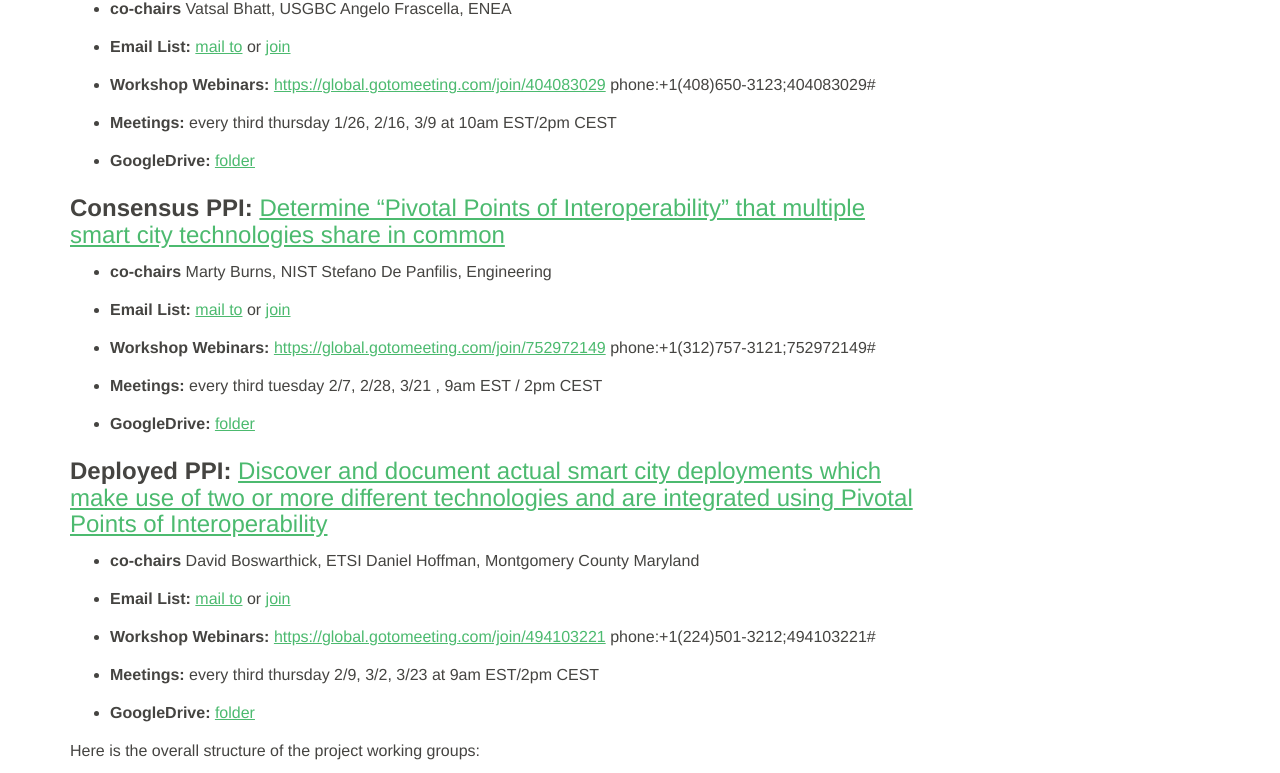
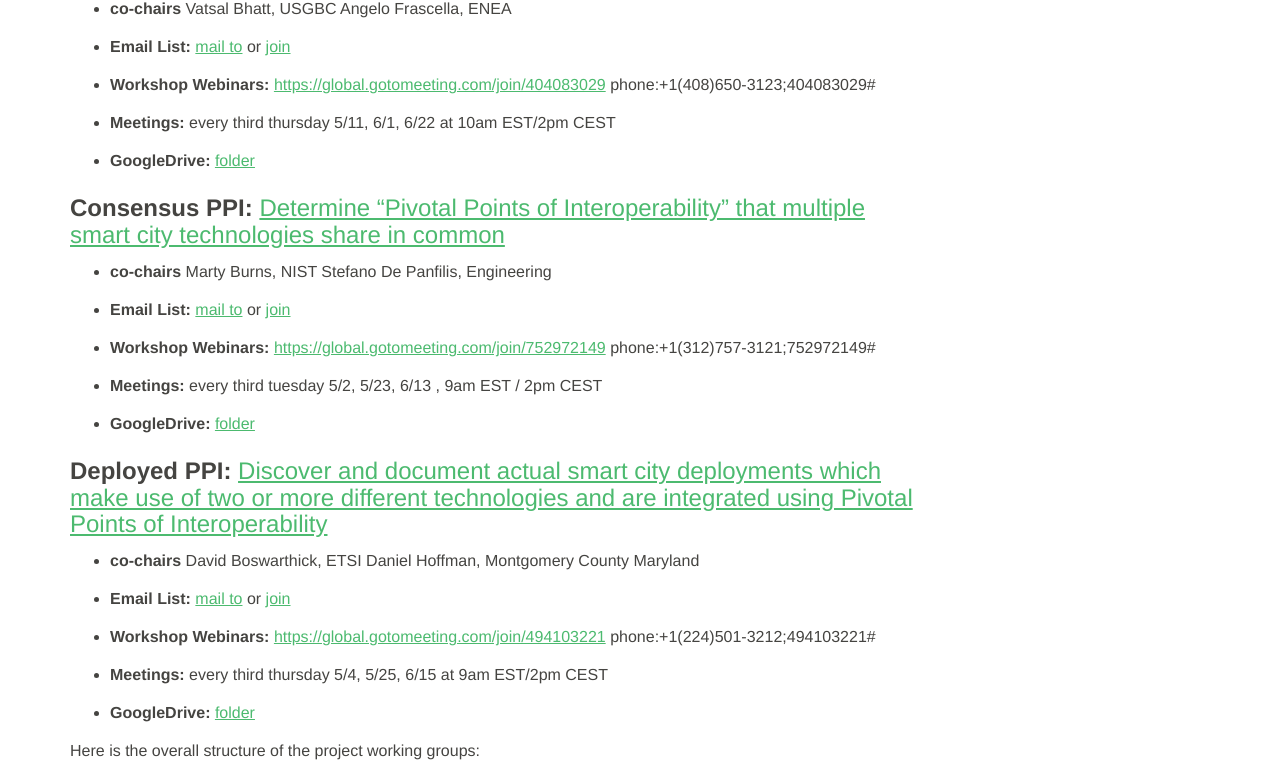
Before and after one commit to usnistgov/smartcitiesarchitecture, a Jekyll site: the page built from community/index.md, in a window 1280 px wide. Shown: the part 425-1198 px from the top of the page. Built offline with Jekyll 4.4.1, drawn with Linux system fonts in a browser that asks for light colours; nearby versions of some CDN libraries.

```diff
--- a/community/index.md
+++ b/community/index.md
@@ -20,7 +20,7 @@
 
   *  **Workshop Webinars:** [https://global.gotomeeting.com/join/404083029](https://global.gotomeeting.com/join/404083029) phone:+1(408)650-3123;404083029#
 
-  *  **Meetings:** every third thursday 1/26, 2/16, 3/9  at 10am EST/2pm CEST
+  *  **Meetings:** every third thursday 5/11, 6/1, 6/22  at 10am EST/2pm CEST
 
   *  **GoogleDrive:** [folder](https://drive.google.com/open?id=0B8X_t7SvioZdbzdFOFdWcFg4VWM)
 
@@ -36,7 +36,7 @@
 
   *	**Workshop Webinars:** [https://global.gotomeeting.com/join/752972149](https://global.gotomeeting.com/join/752972149) phone:+1(312)757-3121;752972149#
 
-  *	**Meetings:**  every third tuesday 2/7, 2/28, 3/21 , 9am EST / 2pm CEST
+  *	**Meetings:**  every third tuesday 5/2, 5/23, 6/13 , 9am EST / 2pm CEST
 
   *  **GoogleDrive:** [folder](https://drive.google.com/open?id=0B8X_t7SvioZdM2VEOUdUMDV2Rnc)
 
@@ -50,7 +50,7 @@
 
   *	**Workshop Webinars:** [https://global.gotomeeting.com/join/494103221](https://global.gotomeeting.com/join/494103221) phone:+1(224)501-3212;494103221#
 
-  *  **Meetings:** every third thursday 2/9, 3/2, 3/23  at 9am EST/2pm CEST
+  *  **Meetings:** every third thursday 5/4, 5/25, 6/15  at 9am EST/2pm CEST
 
   *  **GoogleDrive:** [folder](https://drive.google.com/open?id=0B8X_t7SvioZdd2V0aDJhRFRmZ00)
 
```
